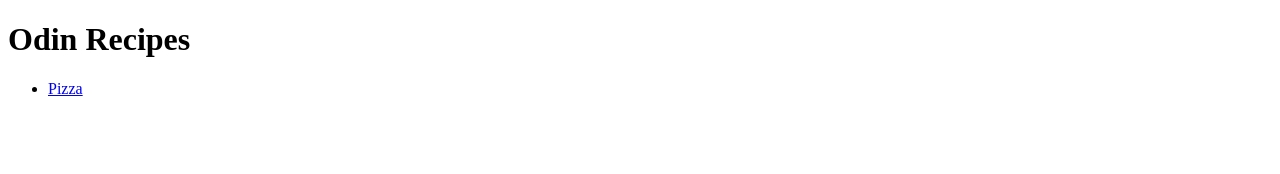
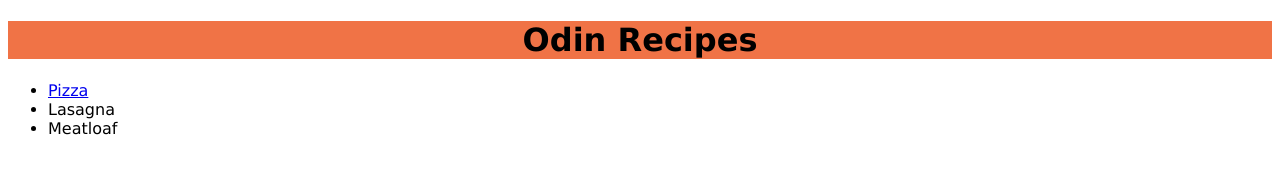
Before and after one commit to ChrisNer/odin-recipes, a plain HTML site: page index.html in a window 1280 px wide. Drawn offline with Linux system fonts and the light colour scheme.

Commit message:
Add class-names to relevant elements

```diff
--- a/index.html
+++ b/index.html
@@ -5,12 +5,15 @@
     <meta http-equiv="X-UA-Compatible" content="IE=edge" />
     <meta name="viewport" content="width=device-width, initial-scale=1.0" />
     <title>Some Recipes</title>
+    <link rel="stylesheet" href="styles/style.css">
   </head>
     <body>
         <h1>Odin Recipes</h1>
 
-        <ul>
+        <ul class="recipe-list">
             <li><a href="recipes/pizza.html">Pizza</a></li>
+            <li>Lasagna</li>
+            <li>Meatloaf</li>
         </ul>
     </body>
 </html>
```
